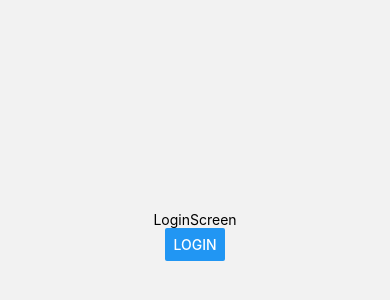
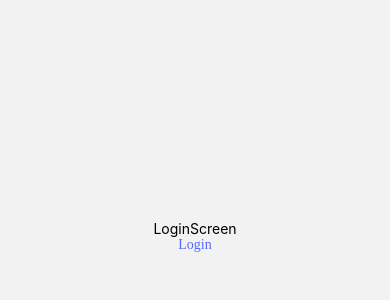
Before and after one commit to nmnhi/react-native-event-hub, a React Native app: screen /LoginScreen in a window 390 px wide. Shown: the part 186-486 px from the top of the page. Built offline with nearby package versions, Linux system fonts and the light colour scheme.

Commit message:
creat button component and text component

```diff
--- a/src/components/ButtonComponent.tsx
+++ b/src/components/ButtonComponent.tsx
@@ -1,11 +1,13 @@
 import {StyleProp, ViewStyle, TouchableOpacity, TextStyle} from 'react-native';
 import React, {ReactNode} from 'react';
 import TextComponent from './TextComponent';
+import {globalStyles} from '../styles/globalStyles';
+import {appColors} from '../constants/appColors';
 
 interface Props {
   icon?: ReactNode;
   text: string;
-  type: 'primary' | 'text' | 'link';
+  type?: 'primary' | 'text' | 'link';
   color?: string;
   styles?: StyleProp<ViewStyle>;
   textColor?: string;
@@ -27,11 +29,29 @@ const ButtonComponent = (props: Props) => {
     onPress,
   } = props;
 
-  return (
-    <TouchableOpacity onPress={onPress}>
-      {icon && iconFlex === 'left' && icon}
-      <TextComponent text={text} color={textColor} styles={textStyles} />
+  return type === 'primary' ? (
+    <TouchableOpacity
+      onPress={onPress}
+      style={[
+        globalStyles.button,
+        {backgroundColor: color ?? appColors.primary},
+        styles,
+      ]}>
+      {icon && icon}
+      <TextComponent
+        text={text}
+        color={textColor ?? appColors.white}
+        styles={[textStyles, {marginLeft: icon ? 12 : 0}]}
+        flex={icon && iconFlex === 'right' ? 1 : 0}
+      />
       {icon && iconFlex === 'right' && icon}
+    </TouchableOpacity>
+  ) : (
+    <TouchableOpacity>
+      <TextComponent
+        text={text}
+        color={type === 'link' ? appColors.link : appColors.text}
+      />
     </TouchableOpacity>
   );
 };
--- a/src/constants/appColors.ts
+++ b/src/constants/appColors.ts
@@ -4,4 +4,5 @@ export const appColors = {
   text: '120D26',
   gray: '#807A7A',
   gray2: '#DADADA',
+  link: '#5669FF',
 };
--- a/src/screens/auth/LoginScreen.tsx
+++ b/src/screens/auth/LoginScreen.tsx
@@ -2,14 +2,25 @@ import {View, Text, Button} from 'react-native';
 import React from 'react';
 import AsyncStorage from '@react-native-async-storage/async-storage';
 import {authStyles} from './styles';
+import {ButtonComponent} from '../../components';
 
 const LoginScreen = () => {
   return (
     <View style={authStyles.container}>
       <Text>LoginScreen</Text>
-      <Button
+      {/* <Button
         title="Login"
         onPress={async () => await AsyncStorage.setItem('assetToken', 'token')}
+      /> */}
+      <ButtonComponent
+        text="Login"
+        type="link"
+        onPress={() => console.log('Login')}
+        icon={
+          <View>
+            <Text>N</Text>
+          </View>
+        }
       />
     </View>
   );
--- a/src/screens/auth/styles.ts
+++ b/src/screens/auth/styles.ts
@@ -8,6 +8,7 @@ export const authStyles = StyleSheet.create({
     flex: 1,
     justifyContent: 'center',
     alignItems: 'center',
+    // backgroundColor: 'coral',
   },
   swiperImage: {
     flex: 1,
--- a/src/styles/globalStyles.ts
+++ b/src/styles/globalStyles.ts
@@ -12,4 +12,14 @@ export const globalStyles = StyleSheet.create({
     fontSize: 14,
     color: appColors.text,
   },
+  button: {
+    borderRadius: 12,
+    alignItems: 'center',
+    justifyContent: 'center',
+    backgroundColor: appColors.white,
+    paddingHorizontal: 16,
+    paddingVertical: 16,
+    minHeight: 56,
+    flexDirection: 'row',
+  },
 });
```
